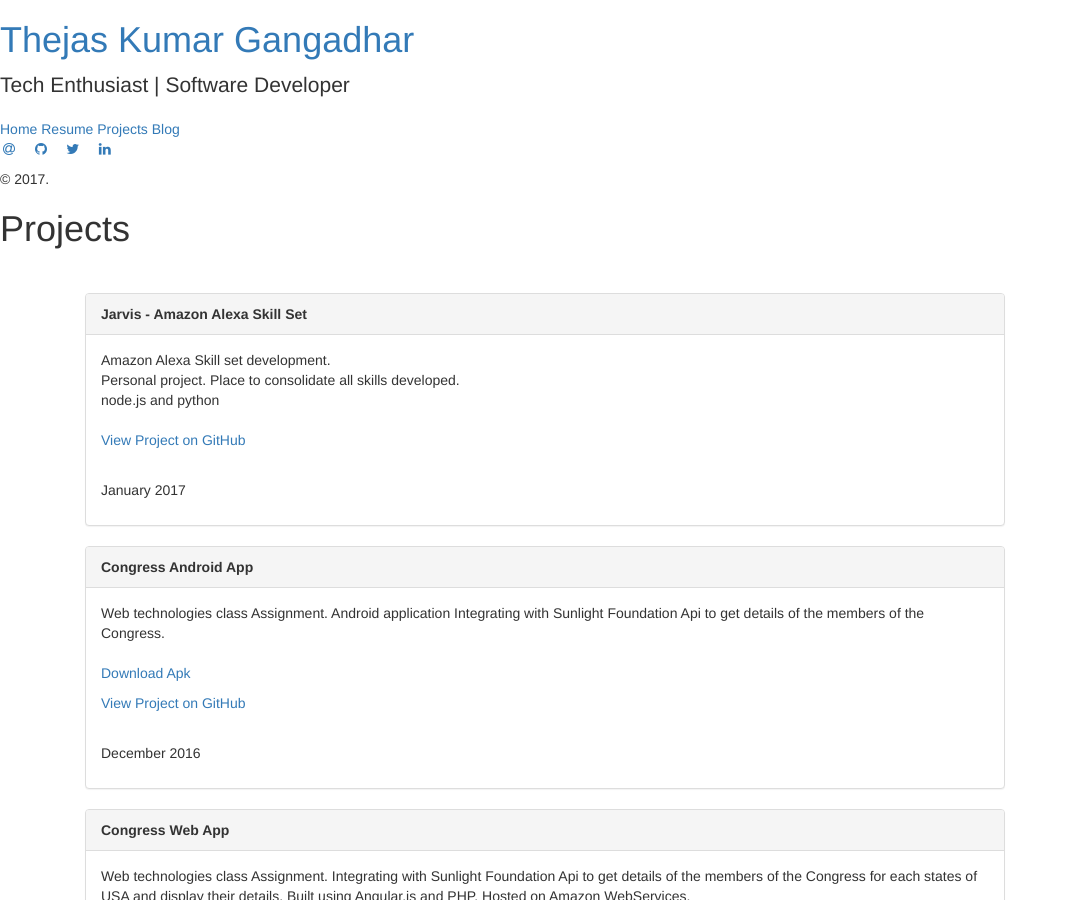
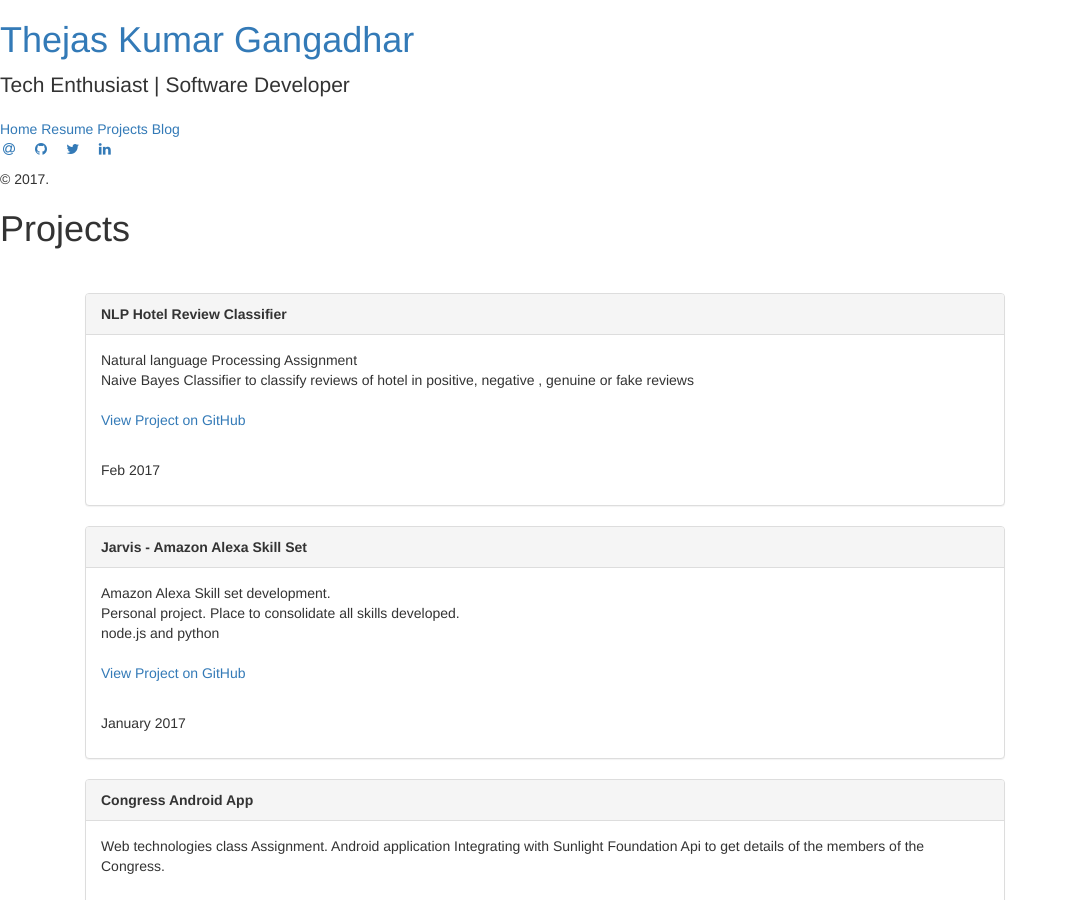
Before and after one commit to thejasgit/thejasgit.github.io, a Jekyll site: the page built from projects/index.html, in a window 1280 px wide and 900 px high. Shown: the whole window, without its empty margins (0-1068 px from the left). Built offline with Jekyll 4.4.1, drawn with Linux system fonts in a browser that asks for light colours; nearby versions of some CDN libraries.

Commit message:
feb commit

```diff
--- a/projects/index.html
+++ b/projects/index.html
@@ -8,6 +8,28 @@ title: Projects
 
     <div class="container">
         <div class="row" style="margin:auto; margin-top:3%">
+
+              <div class="col-md-10">
+
+                <div class="panel panel-default">
+                    <div class="panel-heading" style="font-weight: bold;">NLP Hotel Review Classifier</div>
+                    <div class="panel-body">
+                     Natural language Processing Assignment<br>
+                     Naive Bayes Classifier to classify reviews of hotel in positive, negative , genuine or fake reviews
+
+                       <br>
+                    <br>
+
+                   <p><a href="https://github.com/thejasgit/AmazonAlexaSkills"> View Project on GitHub</a></p>
+                        <br>
+                   <p>Feb 2017</p>
+
+                    </div>
+
+
+                </div>
+
+            </div>
 
              <div class="col-md-10">
 
```
